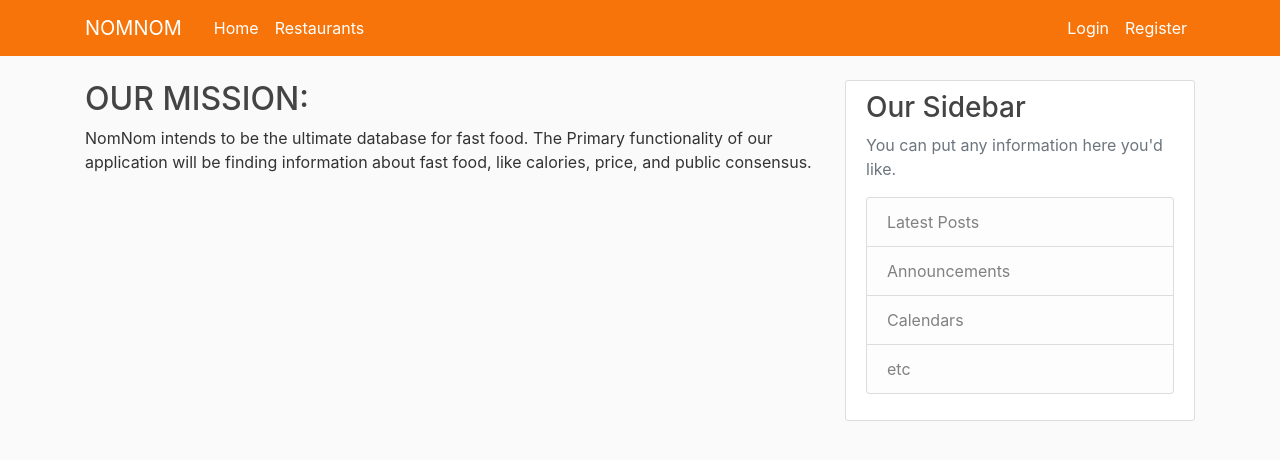
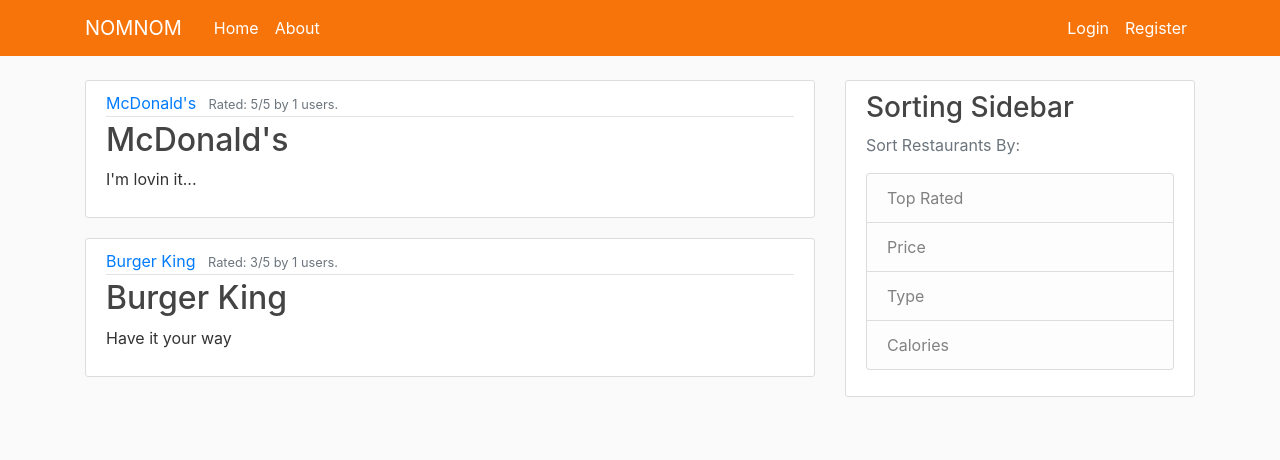
Before and after one commit to rgottiparthi/COP4521-Project, a Django app: page / in a window 1280 px wide. Shown: the top 460 px of the page. Run offline with Django 4.2, Linux system fonts and the light colour scheme; some libraries are stand-ins or nearby versions.

Commit message:
Modified Styling + Added About Page

```diff
--- a/NOMNOM/home/templates/home/restaurant.html
+++ b/NOMNOM/home/templates/home/about.html
@@ -1,4 +1,4 @@
 {% extends "home/base.html" %}
 {% block content %}
-        <h1>This is the Restaurant Page</h1>
+        <h1>This is the About Page</h1>
 {% endblock content %}
--- a/NOMNOM/home/templates/home/base.html
+++ b/NOMNOM/home/templates/home/base.html
@@ -29,7 +29,7 @@
             <div class="collapse navbar-collapse" id="navbarToggle">
             <div class="navbar-nav mr-auto">
                 <a class="nav-item nav-link" href="{% url 'home'%}">Home</a>
-                <a class="nav-item nav-link" href="{% url 'home-restaurants'%}">Restaurants</a>
+                <a class="nav-item nav-link" href="{% url 'home-about'%}">About</a>
             </div>
             <!-- Navbar Right Side -->
             <div class="navbar-nav">
@@ -47,13 +47,13 @@
           </div>
           <div class="col-md-4">
             <div class="content-section">
-              <h3>Our Sidebar</h3>
-              <p class='text-muted'>You can put any information here you'd like.
+              <h3>Sorting Sidebar</h3>
+              <p class='text-muted'>Sort Restaurants By:
                 <ul class="list-group">
-                  <li class="list-group-item list-group-item-light">Latest Posts</li>
-                  <li class="list-group-item list-group-item-light">Announcements</li>
-                  <li class="list-group-item list-group-item-light">Calendars</li>
-                  <li class="list-group-item list-group-item-light">etc</li>
+                  <li class="list-group-item list-group-item-light">Top Rated</li>
+                  <li class="list-group-item list-group-item-light">Price</li>
+                  <li class="list-group-item list-group-item-light">Type</li>
+                  <li class="list-group-item list-group-item-light">Calories</li>
                 </ul>
               </p>
             </div>
--- a/NOMNOM/home/templates/home/home.html
+++ b/NOMNOM/home/templates/home/home.html
@@ -1,6 +1,15 @@
 {% extends "home/base.html" %}
 {% block content %}
-    <h2>OUR MISSION:</h2>
-    <p>NomNom intends to be the ultimate database for fast food. The Primary functionality of our application
-        will be finding information about fast food, like calories, price, and public consensus. </p>
+    {% for restaurant in restaurants %}
+        <article class="media content-section">
+            <div class="media-body">
+              <div class="article-metadata">
+                <a class="mr-2" href="#">{{ restaurant.Name }}</a>
+                <small class="text-muted">Rated: {{ restaurant.Rating }}/5 by {{ restaurant.NumRatings }} users.</small>
+              </div>
+              <h2><a class="article-title" href="#">{{ restaurant.Name }}</a></h2>
+              <p class="article-content">{{ restaurant.Description }}</p>
+            </div>
+          </article>
+    {% endfor %}
 {% endblock content %}
--- a/NOMNOM/home/urls.py
+++ b/NOMNOM/home/urls.py
@@ -4,5 +4,5 @@
 urlpatterns = [
     path('', views.home, name ='home'),
     path('profiles/', views.profiles, name='home-profiles'),
-    path('restaurants/', views.restaurants, name='home-restaurants'),
+    path('about/', views.about, name='home-about'),
 ]
--- a/NOMNOM/home/views.py
+++ b/NOMNOM/home/views.py
@@ -1,9 +1,30 @@
 from django.shortcuts import render
 from django.http import HttpResponse
 # Create your views here.
+
+restaurantsList = [
+     {
+        'RestaurantID' : '0001',
+        'Name' : 'McDonald\'s',
+        'Rating' : '5',
+        'NumRatings' : '1',
+        'Description' : 'I\'m lovin it...'
+     },
+     {
+        'RestaurantID' : '0002',
+        'Name' : 'Burger King',
+        'Rating' : '3',
+        'NumRatings' : '1',
+        'Description' : 'Have it your way'
+     }
+]
+
 def home(request):
-    return render(request, 'home/home.html')
-def restaurants(request):
-        return render(request, 'home/restaurant.html', {'title': 'Restaurants'})
+    context = {
+         'restaurants' : restaurantsList
+    }
+    return render(request, 'home/home.html', context)
+def about(request):
+        return render(request, 'home/about.html', {'title': 'About'})
 def profiles(request):
     return render(request, 'home/profiles.html', {'title': 'Profiles'})
```
